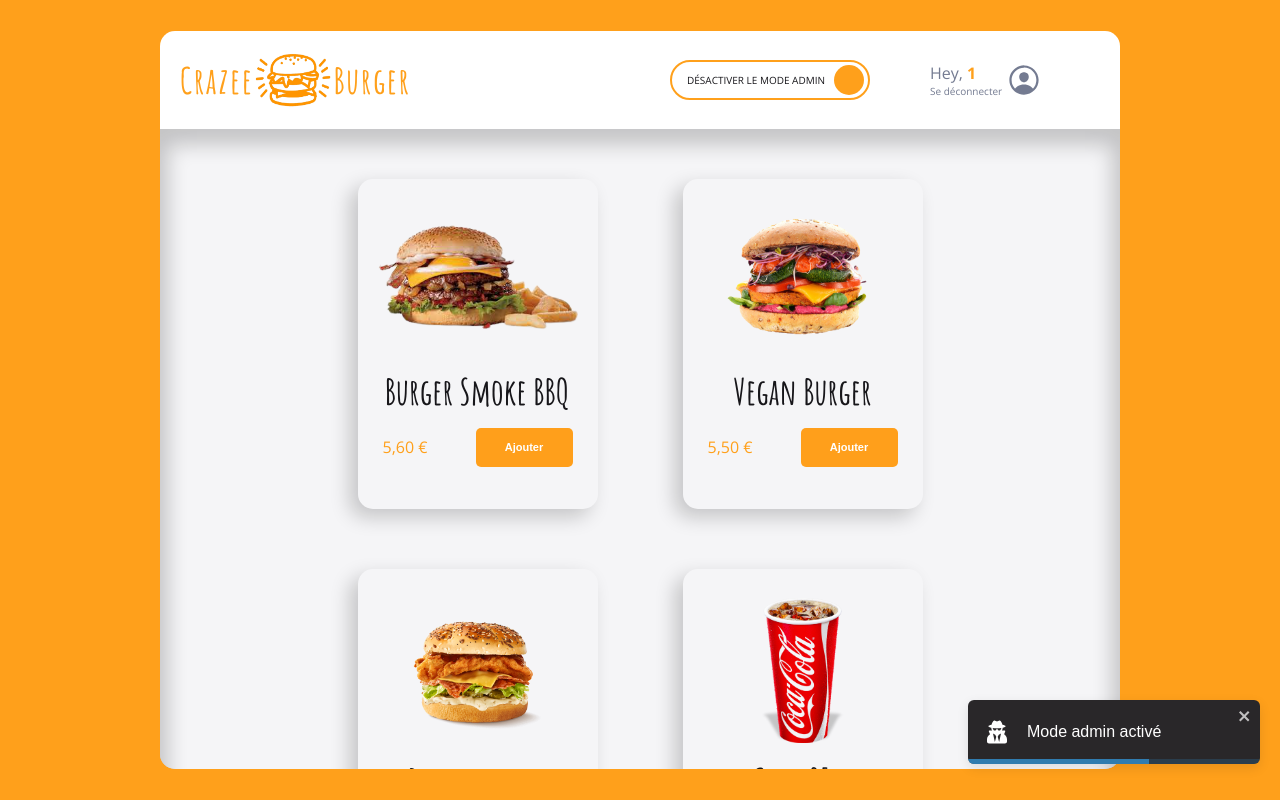
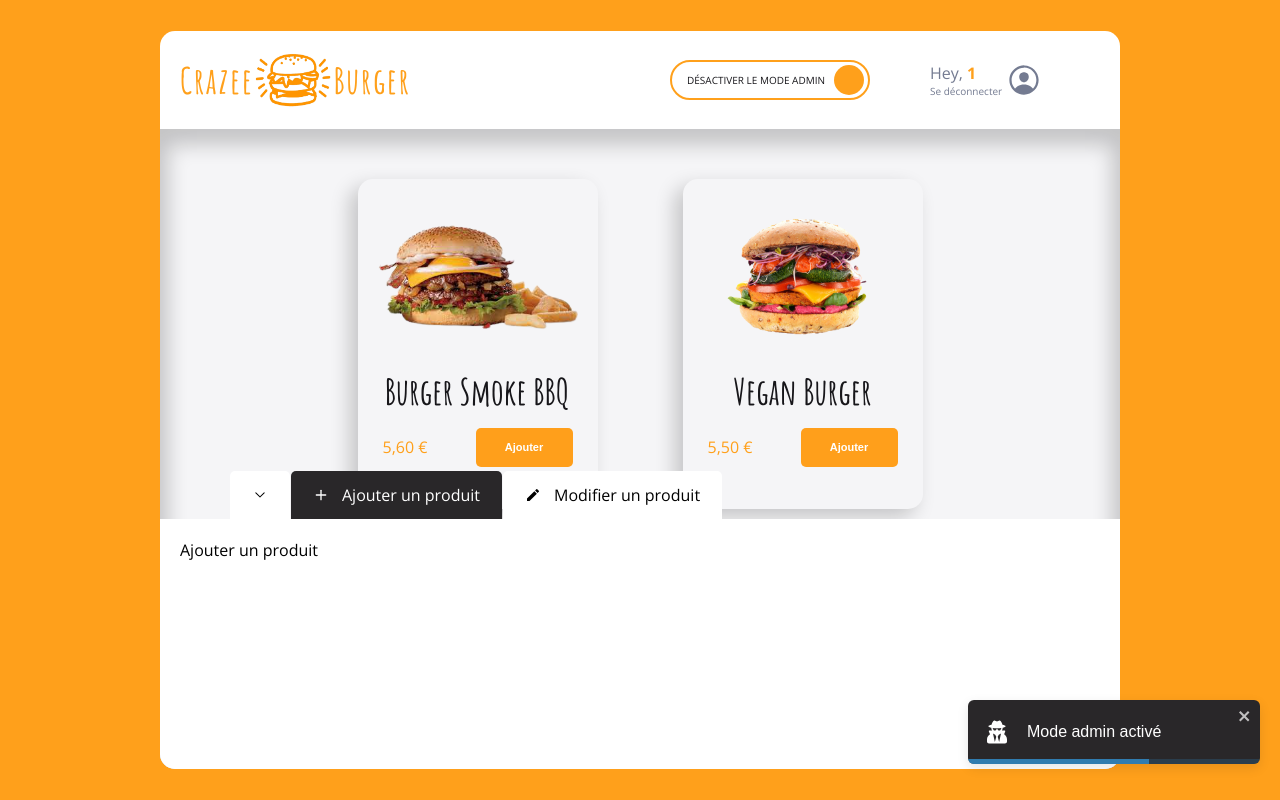
Before and after one commit to arthurveroch/crazee-burger, a React (Vite) app: page /order/1 in a window 1280 px wide. Both pictures are taken after a click on the label 770 px from the left and 80 px from the top of the page. Built offline with nearby package versions, Linux system fonts and the light colour scheme.

Commit message:
✨ Ajout des tabs pour modifier ou ajouter un produit, ajout de la logique du panel admin

```diff
--- a/src/components/order-page/Main.jsx
+++ b/src/components/order-page/Main.jsx
@@ -1,10 +1,12 @@
 import styled from 'styled-components';
 import Product from './Product';
+import Admin from './admin/Admin';
 
 export default function Main() {
   return (
     <MainStyled>
       <Product />
+      <Admin />
     </MainStyled>
   );
 }
--- /dev/null
+++ b/src/components/order-page/admin/Admin.jsx
@@ -0,0 +1,35 @@
+import styled from 'styled-components';
+import { useContext } from 'react';
+import AdminContext from '../../../context/AdminContext';
+import AdminPanel from './AdminPanel';
+import AdminTabs from './AdminTabs';
+import { useState } from 'react';
+import SelectedTab from '../../../context/SelectedTab';
+
+export default function Admin() {
+  const admin = useContext(AdminContext);
+  const [isAddSelected, setIsAddSelected] = useState(true);
+  const [isEditSelected, setIsEditSelected] = useState(false);
+  const [up, setUp] = useState(true);
+  const SelectedTabValue = {
+    isAddSelected,
+    setIsAddSelected,
+    isEditSelected,
+    setIsEditSelected,
+  };
+  return (
+    <AdminStyled style={!admin.isAdmin ? { display: 'none' } : {}}>
+      <SelectedTab.Provider value={SelectedTabValue}>
+        <AdminTabs up={up} setUp={setUp} />
+        <AdminPanel up={up} setUp={setUp} />
+      </SelectedTab.Provider>
+    </AdminStyled>
+  );
+}
+
+const AdminStyled = styled.div`
+  width: 100%;
+  position: sticky;
+  bottom: 0;
+  font-family: 'Open Sans', sans-serif;
+`;
--- /dev/null
+++ b/src/components/order-page/admin/AdminPanel.jsx
@@ -0,0 +1,25 @@
+import { useContext } from 'react';
+import styled from 'styled-components';
+import SelectedTab from '../../../context/SelectedTab';
+
+export default function AdminPanel({ up }) {
+  const content = useContext(SelectedTab);
+  return (
+    <AdminPanelStyled style={!up ? { display: 'none' } : {}}>
+      {content.isAddSelected ? (
+        <p>Ajouter un produit</p>
+      ) : content.isEditSelected ? (
+        <p>Modifier un produit</p>
+      ) : (
+        ''
+      )}
+    </AdminPanelStyled>
+  );
+}
+
+const AdminPanelStyled = styled.div`
+  width: 100%;
+  padding: 20px;
+  background: #fff;
+  height: 250px;
+`;
--- /dev/null
+++ b/src/components/order-page/admin/AdminTabs.jsx
@@ -0,0 +1,50 @@
+import styled from 'styled-components';
+import Tab from './Tab';
+import { GoChevronDown } from 'react-icons/go';
+import { GoChevronUp } from 'react-icons/go';
+import { FiPlus } from 'react-icons/fi';
+import { MdModeEditOutline } from 'react-icons/md';
+import { useContext } from 'react';
+import SelectedTab from '../../../context/SelectedTab';
+
+export default function AdminTabs({ up, setUp }) {
+  const tab = useContext(SelectedTab);
+  const handleUp = () => {
+    setUp(!up);
+  };
+
+  const handleAdd = () => {
+    tab.setIsAddSelected(true);
+    tab.setIsEditSelected(false);
+  };
+
+  const handleEdit = () => {
+    tab.setIsEditSelected(true);
+    tab.setIsAddSelected(false);
+  };
+
+  return (
+    <AdminTabsStyled>
+      <Tab onClick={handleUp} icon={up ? <GoChevronDown /> : <GoChevronUp />} />
+      <Tab
+        className={tab.isAddSelected ? 'active' : ''}
+        onClick={handleAdd}
+        icon={<FiPlus />}
+        content={'Ajouter un produit'}
+      />
+      <Tab
+        className={tab.isEditSelected ? 'active' : ''}
+        onClick={handleEdit}
+        icon={<MdModeEditOutline />}
+        content={'Modifier un produit'}
+      />
+    </AdminTabsStyled>
+  );
+}
+
+const AdminTabsStyled = styled.div`
+  width: 100%;
+  padding-left: 70px;
+  display: flex;
+  gap: 1px;
+`;
--- /dev/null
+++ b/src/components/order-page/admin/Tab.jsx
@@ -0,0 +1,27 @@
+import styled from 'styled-components';
+
+export default function Tab({ content, onClick, icon, className }) {
+  return (
+    <TabStyled className={className} onClick={onClick}>
+      {icon && icon}
+      {content}
+    </TabStyled>
+  );
+}
+
+const TabStyled = styled.span`
+  padding: 13px 22px;
+  font-size: 16px;
+  display: flex;
+  justify-content: center;
+  align-items: center;
+  cursor: pointer;
+  background: #fff;
+  border-radius: 5px 5px 0 0;
+  gap: 13px;
+
+  &.active {
+    background: #292729;
+    color: #fff;
+  }
+`;
--- /dev/null
+++ b/src/context/SelectedTab.jsx
@@ -0,0 +1,8 @@
+import { createContext } from 'react';
+
+export default createContext({
+  isAddSelected: true,
+  setIsAddSelected: () => {},
+  isEditSelected: false,
+  setIsEditSelected: () => {},
+});
```
